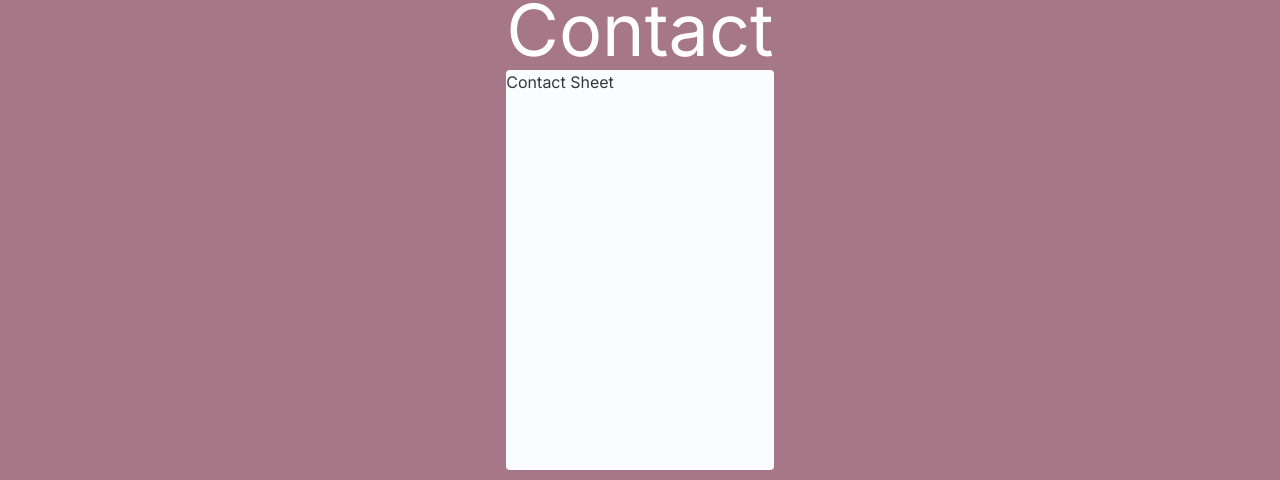
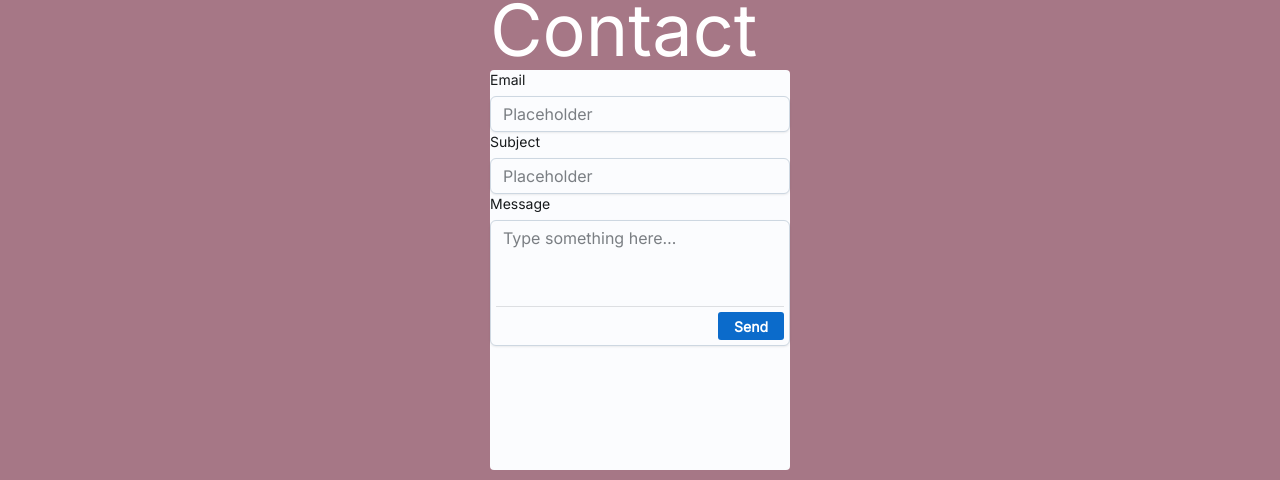
Before and after one commit to syd-baroya/sydneybaroya.com, a React (Create React App) app: page / in a window 1280 px wide. Shown: the part 1245-1725 px from the top of the page. Built offline with nearby package versions, Linux system fonts and the light colour scheme; no server answers.

Commit message:
starting contact section

```diff
--- a/src/components/Contact/Contact.jsx
+++ b/src/components/Contact/Contact.jsx
@@ -1,11 +1,42 @@
-import { Sheet, Typography } from "@mui/joy";
+import { Sheet, Typography, FormControl, FormLabel, Input, Textarea, Button, Box } from "@mui/joy";
 
 export default function Contact() {
 
     return (
         <section className="section" id="contact">
             <Typography fontSize="72px" lineHeight="80px"sx={{ color: 'var(--primary-text)'}}>Contact</Typography>
-            <Sheet sx={{ borderRadius: '4px', width: '100%', height: '50vh'}}>Contact Sheet</Sheet>
+            <Sheet sx={{ borderRadius: '4px', width: '100%', height: '50vh'}}>
+                <FormControl>
+                    <FormLabel>Email</FormLabel>
+                    <Input placeholder="Placeholder"/>
+                    <FormLabel>Subject</FormLabel>
+                    <Input placeholder="Placeholder"/>
+                    <FormLabel>Message</FormLabel>
+                    <Textarea
+                        placeholder="Type something here…"
+                        minRows={3}
+                        endDecorator={
+                        <Box
+                            sx={{
+                            display: 'flex',
+                            gap: 'var(--Textarea-paddingBlock)',
+                            pt: 'var(--Textarea-paddingBlock)',
+                            borderTop: '1px solid',
+                            borderColor: 'divider',
+                            flex: 'auto',
+                            }}
+                        >
+                            <Button sx={{ ml: 'auto' }}>Send</Button>
+                        </Box>
+                        }
+                        sx={[
+                        {
+                            minWidth: 300,
+                        },
+                        ]}
+                    />
+                </FormControl>
+            </Sheet>
         </section>
     );
 }
```
